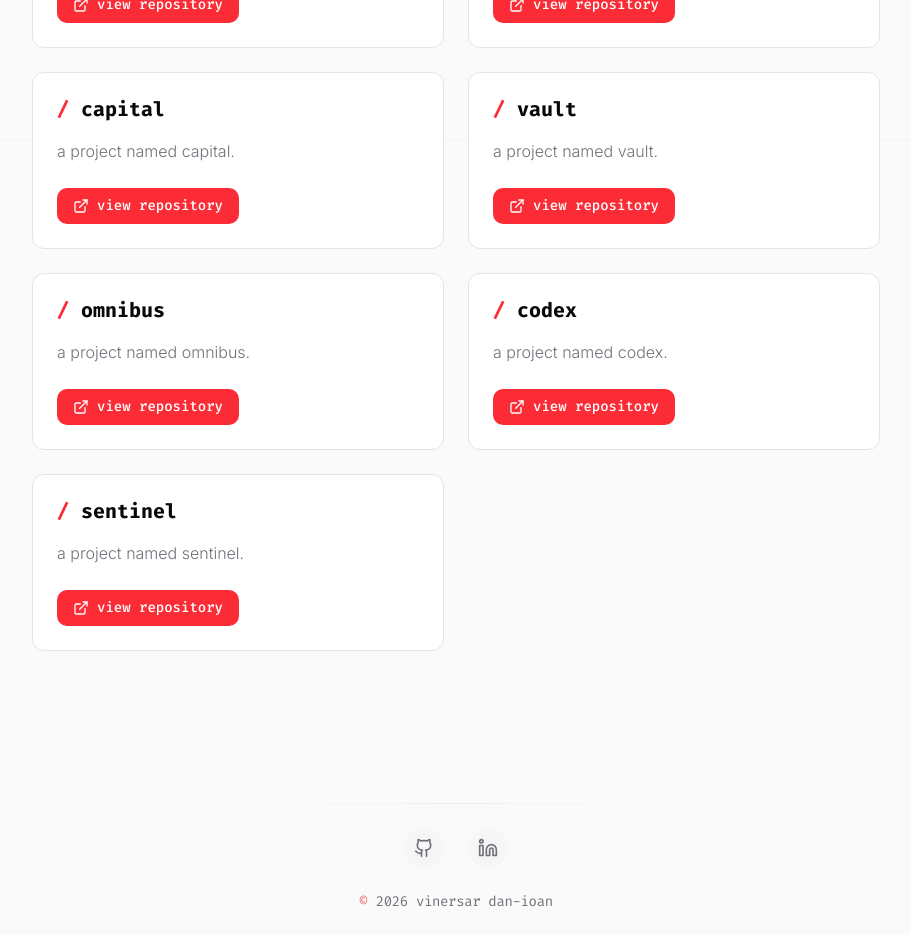
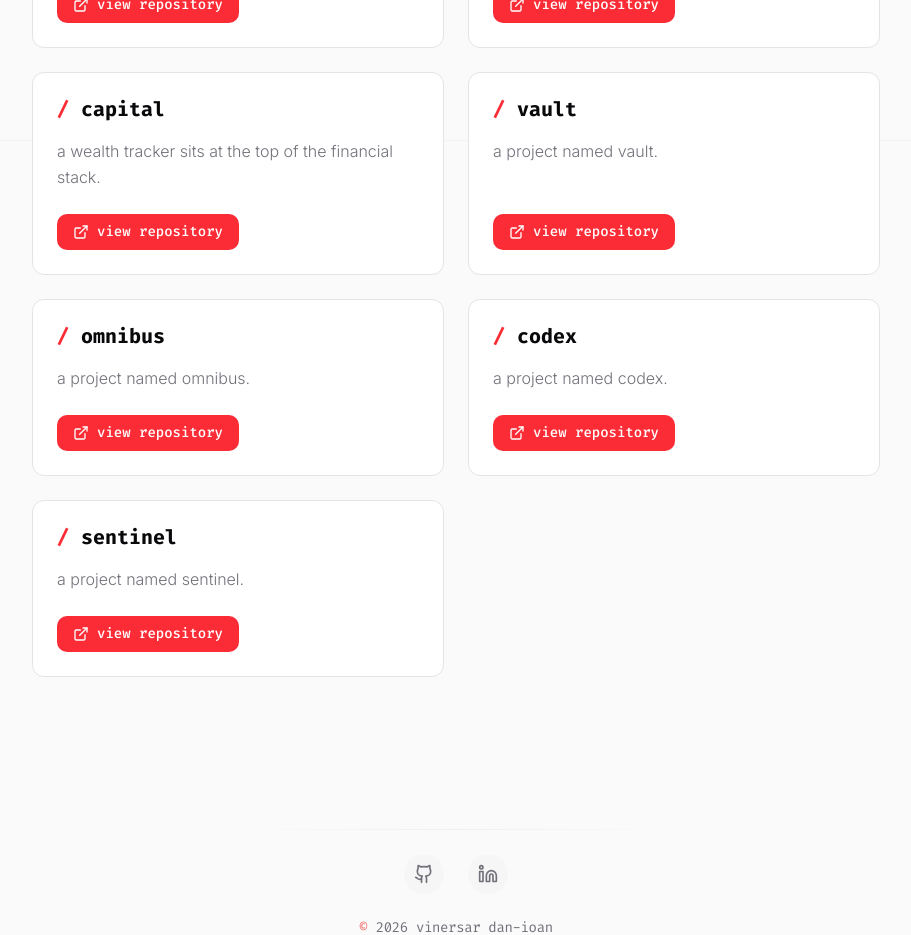
Before and after one commit to vinersar31/portfolio, a Next.js app: page /projects in a window 1280 px wide. Shown: the part 1460-2395 px from the top of the page, without its empty margins (184-1095 px from the left). Built offline with nearby package versions, Linux system fonts and the light colour scheme.

Commit message:
chore: update capital project description

```diff
--- a/src/data/projects.ts
+++ b/src/data/projects.ts
@@ -63,7 +63,7 @@ export const projects = [
   },
   {
     title: "capital",
-    description: "a project named capital.",
+    description: "a wealth tracker sits at the top of the financial stack.",
     url: "https://github.com/vinersar31/capital",
     isPrivate: false,
   },
```
